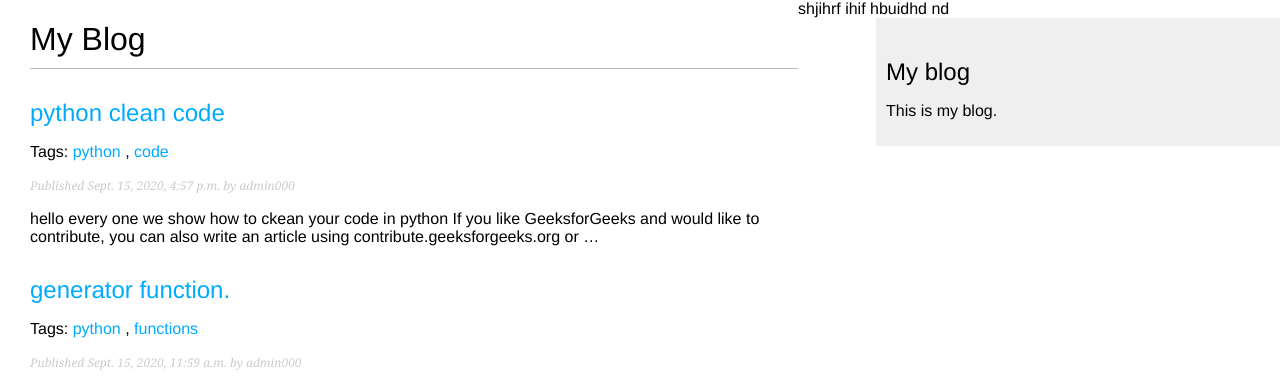
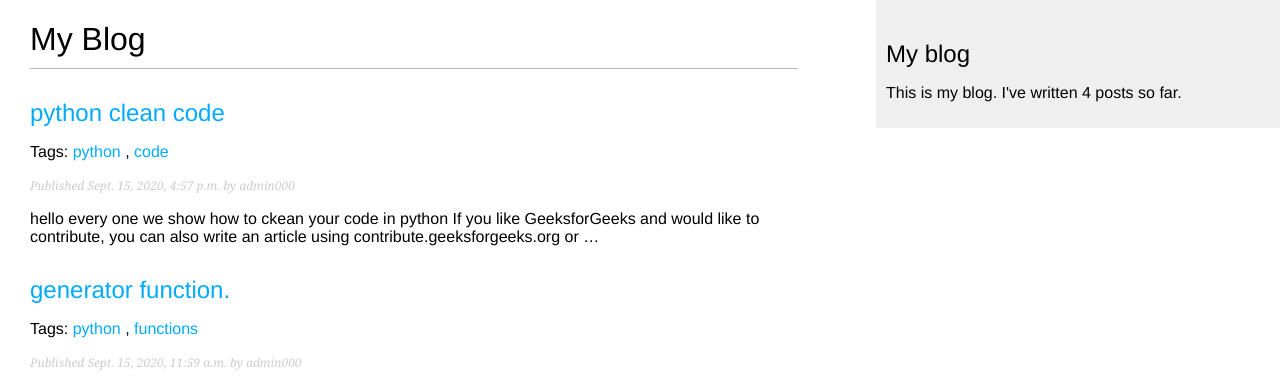
Before and after one commit to brahim024/dj-tutorial, a Django app: page /blog/post in a window 1280 px wide. Shown: the top 387 px of the page. Run offline with Django 3.2, Linux system fonts and the light colour scheme; data comes from the database, SQL or seed files in the repository; parts of the project's set-up code (start-up, migrations or seed data) failed here and were passed over.

Commit message:
create another tag to display the latest posts in the sidebar

```diff
--- a/myapp/templates/post_details.html
+++ b/myapp/templates/post_details.html
@@ -11,6 +11,7 @@
     <a href="{% url 'blog:post_share' post.id %}">
       Share this post
     </a>
+
   </p>
   <h2>Similar posts</h2>
   {% for post in similar_posts %}
--- a/myapp/templatetags/blog_tags.py
+++ b/myapp/templatetags/blog_tags.py
@@ -1,7 +1,12 @@
 from django import template
-from .models import Post
+from ..models import Post
 register=template.Library()
 
 @register.simple_tag
 def total_posts():
 	return Post.objects.count()
+
+@register.inclusion_tag('myapp/templates/latest_posts.html')
+def show_latest_posts(count=5):
+	latest_posts=Post.objects.order_by('-publisj')[:count]
+	return {'latest_posts':latest_posts}
--- a/templates/base.html
+++ b/templates/base.html
@@ -4,16 +4,19 @@
 <html>
 <head>
  <title>{% block title %}{% endblock %}</title>
- <link href="{% static 'css/blog.css' %}" rel="stylesheet"> shjihrf ihif hbuidhd nd
+ <link href="{% static 'css/blog.css' %}" rel="stylesheet">
 </head>
 <body>
  <div id="content">
  {% block content %}
  {% endblock %}
  </div>
+
+
  <div id="sidebar">
  <h2 style="max-height: 50px">My blog</h2>
- <p>This is my blog.</p>
+ <p>This is my blog. I've written {% total_posts %} posts so far.</
+p>
  </div>
 </body>
 </html>
```
